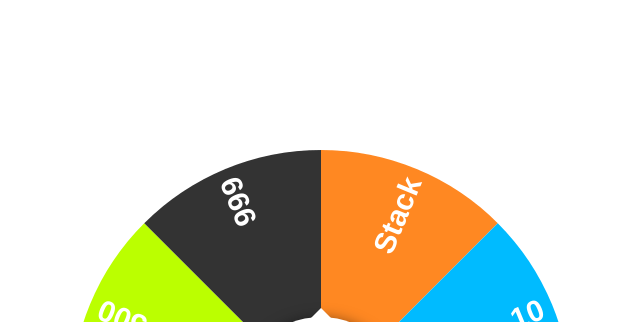
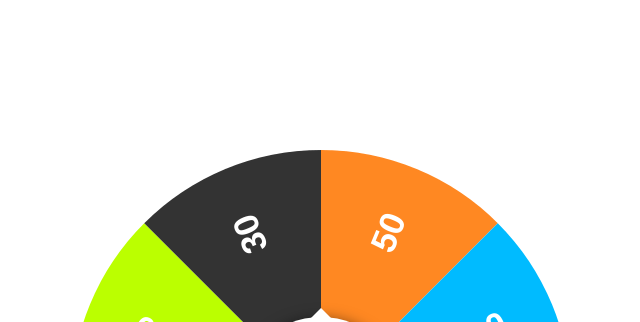
Before and after one commit to Scrub-GitGud/WHEEL-OF-FORTUNE, a plain HTML site: page index.html in a window 1280 px wide. Shown: the top 322 px of the page, without its empty margins (319-959 px from the left). Drawn offline with Linux system fonts and the light colour scheme.

Commit message:
small changes

```diff
--- a/main.js
+++ b/main.js
@@ -1,12 +1,12 @@
 const sectors = [
-    {color:"#f82", label:"Stack"},
-    {color:"#0bf", label:"10"},
-    {color:"#fb0", label:"200"},
-    {color:"#0fb", label:"50"},
-    {color:"#b0f", label:"100"},
-    {color:"#f0b", label:"5"},
-    {color:"#bf0", label:"500"},
-    {color:"#333", label:"999"},
+    {color:"#f82", label:"50"},
+    {color:"#0bf", label:"0"},
+    {color:"#fb0", label:"5"},
+    {color:"#0fb", label:"15"},
+    {color:"#b0f", label:"30"},
+    {color:"#f0b", label:"100"},
+    {color:"#bf0", label:"20"},
+    {color:"#333", label:"30"},
 ];
 
 // Generate random float in range min-max:
@@ -47,8 +47,8 @@
     ctx.rotate(ang + arc / 2);
     ctx.textAlign = "right";
     ctx.fillStyle = "#fff";
-    ctx.font = "bold 30px sans-serif";
-    ctx.fillText(sector.label, rad - 10, 10);
+    ctx.font = "bold 35px sans-serif";
+    ctx.fillText(sector.label, rad - 50, 10);
     //
     ctx.restore();
 };
--- a/style.css
+++ b/style.css
@@ -13,7 +13,7 @@
 }
 
 #spin {
-    font: 1.5rem/0 sans-serif;
+    font: 2rem/0 sans-serif;
     user-select: none;
     cursor: pointer;
     display: flex;
```
